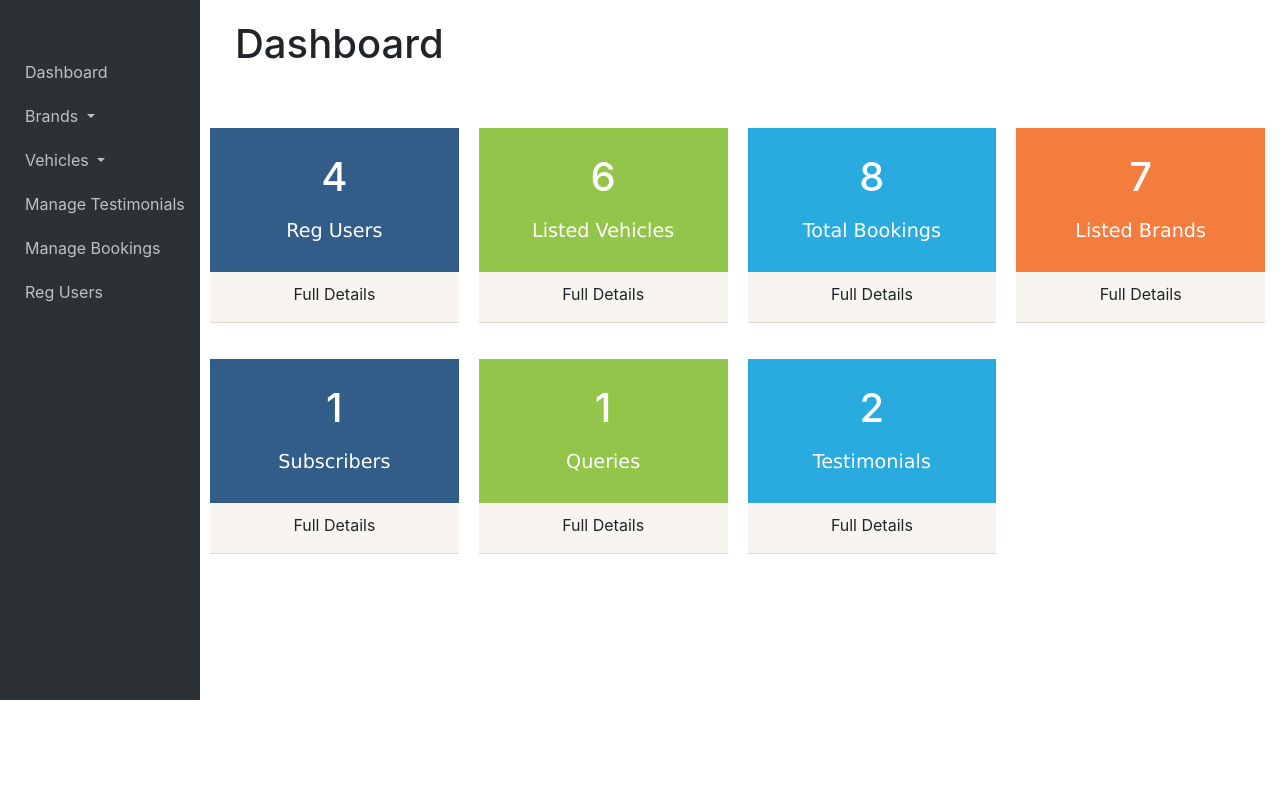
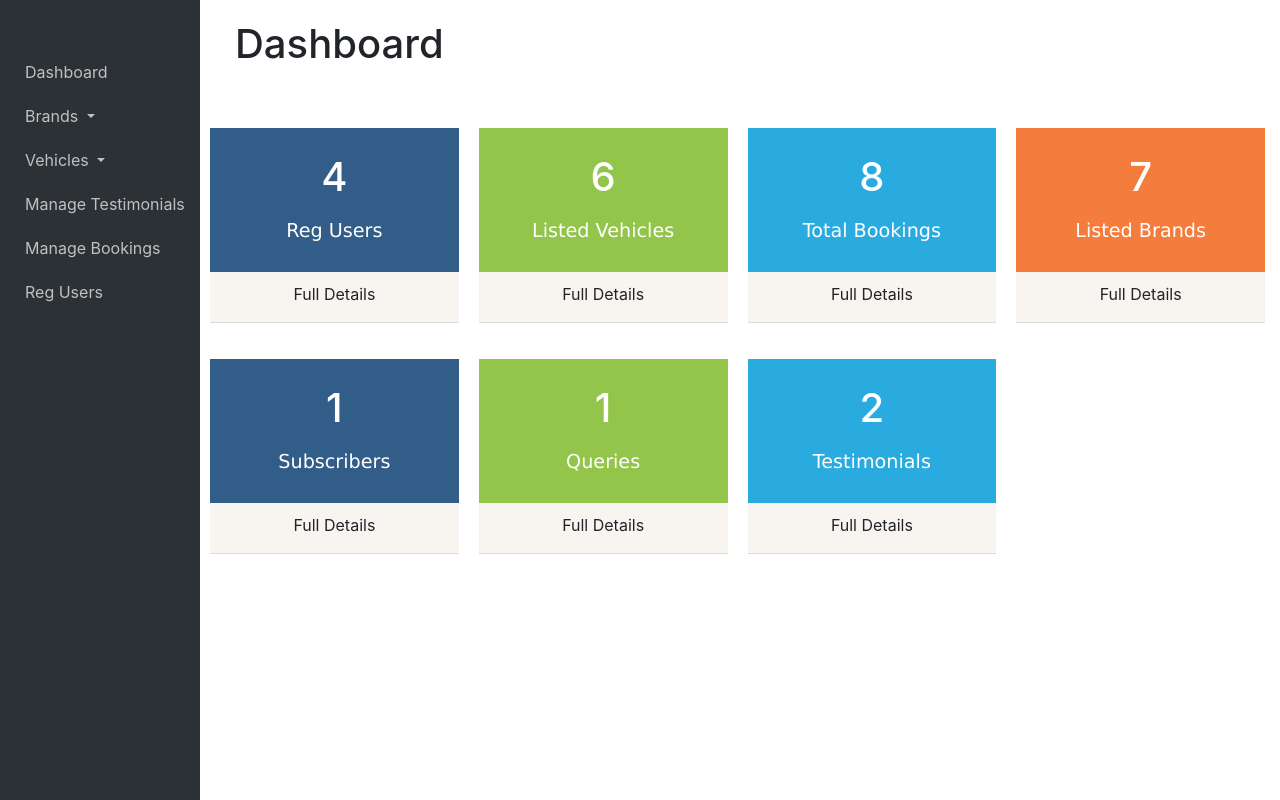
Before and after one commit to hars008/solridee, a PHP site: page /admin/dash.html in a window 1280 px wide. Run offline with PHP 8.4, Linux system fonts and the light colour scheme; some libraries are stand-ins or nearby versions.

Commit message:
corrected responsiveness of admin dash

```diff
--- a/admin/dash.css
+++ b/admin/dash.css
@@ -1,3 +1,10 @@
+html {
+    height: 100%;
+  }
+  body {
+    height: 100%;
+  }
+
 li{
     padding-top:10px;
     padding-bottom:10px;
@@ -16,7 +23,7 @@ ul{
 }
 
 .main-content{
-    height:700px;
+    height:100%;
     padding-right:20px;
 }
 .card-content{
```
